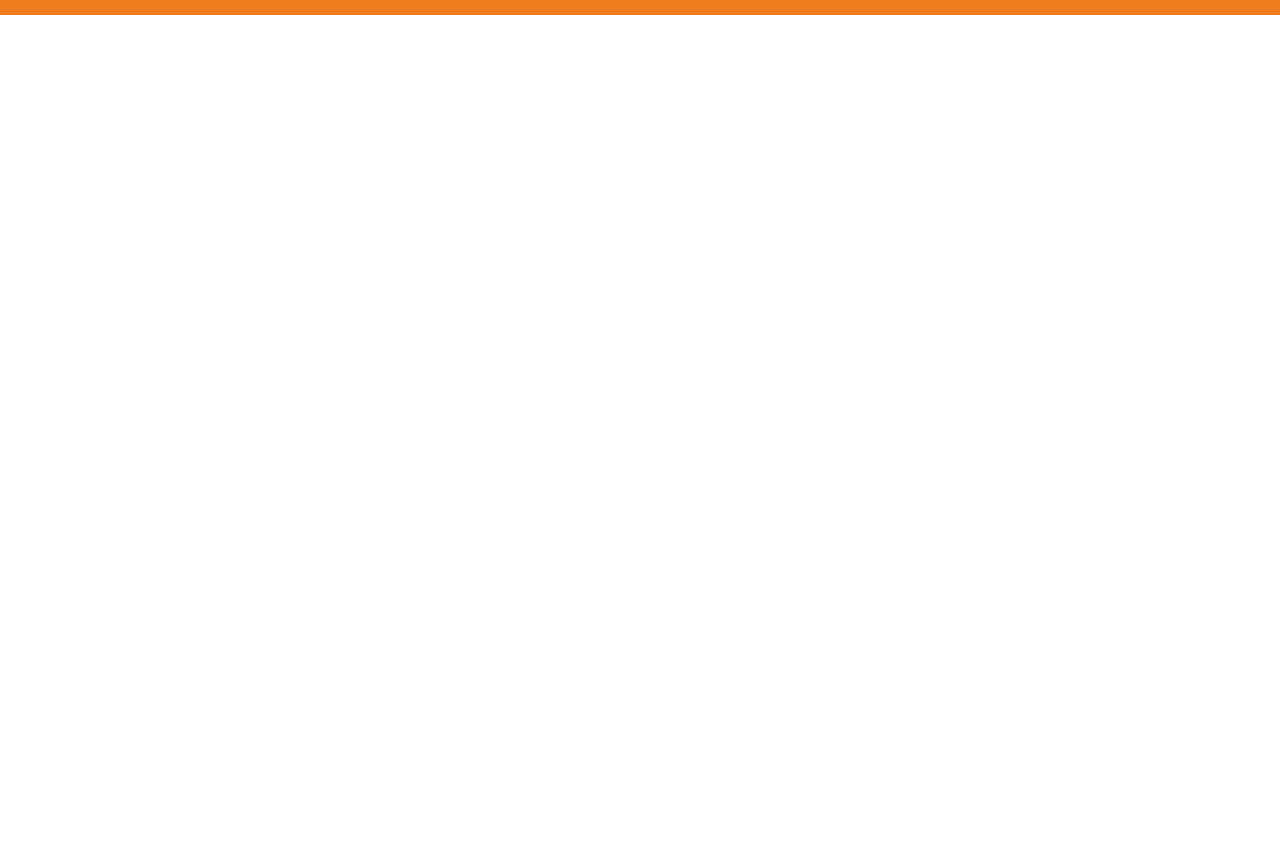
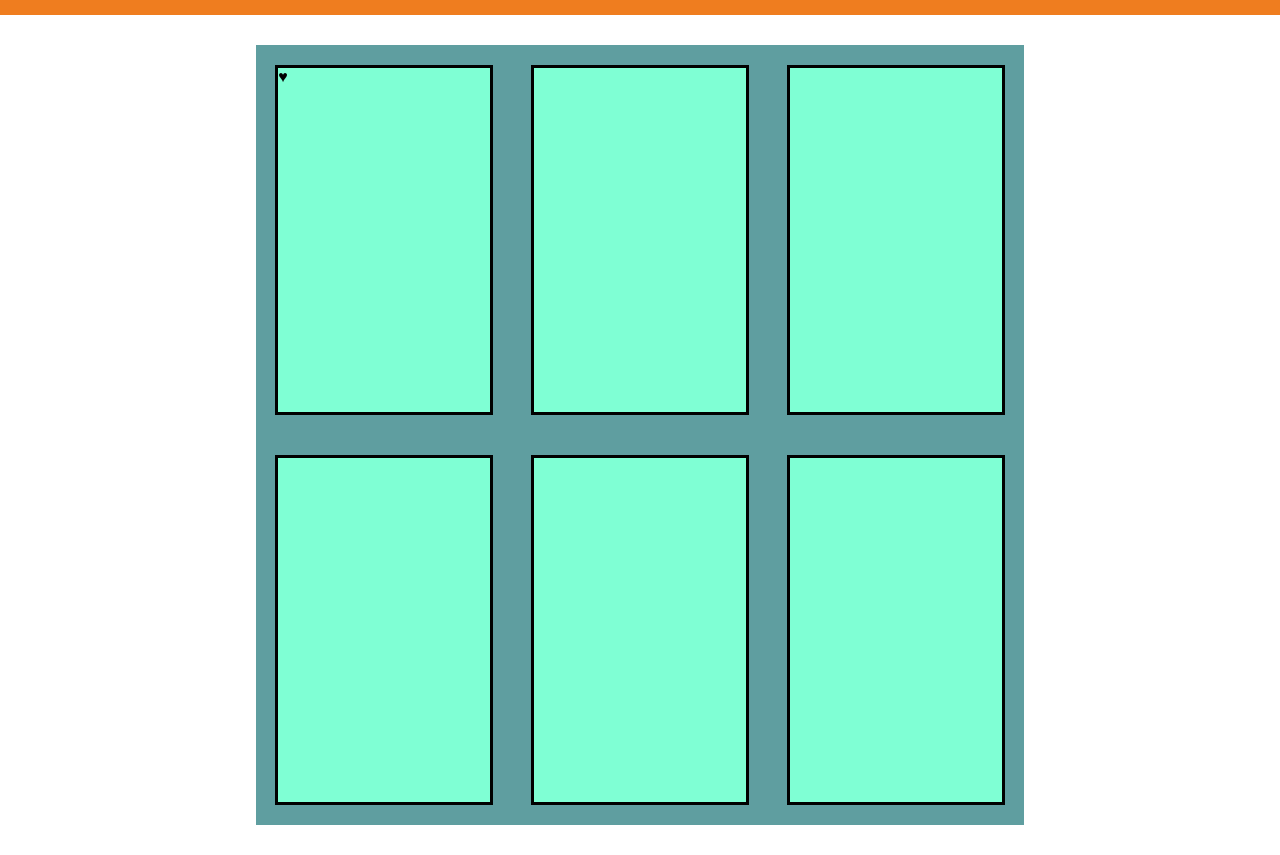
Before and after one commit to Serenajandra/html-css-boolando, a plain HTML site: page index.html in a window 1280 px wide. Shown: the part 45-900 px from the top of the page. Before the commit the page ends 800 px from the top, so only its background shows below. Drawn offline with Linux system fonts and the light colour scheme.

Commit message:
fatta grigli principale del main

```diff
--- a/css/style.css
+++ b/css/style.css
@@ -52,3 +52,28 @@ header{
         background-color:blue;
         height: 30px;
 }
+
+    /* MAIN */
+
+    .container{
+        display: flex;
+        margin: 30px auto;
+        width: 60%;
+        flex-wrap: wrap;
+        /* debug   */
+        background-color: cadetblue;
+        min-height: 500px;
+    }
+
+    .section{
+        width: calc(100% / 3 - 5%);
+        justify-items: space-between;
+
+        /* debug */
+        margin: 20px auto;
+        height: 350px;
+        background-color: aquamarine;
+        border-style: solid;
+        border-color: black;
+
+    }
--- a/index.html
+++ b/index.html
@@ -21,5 +21,24 @@
         <nav class="right nav-head">
         </nav>
     </header>
+    <!-- /header -->
+
+    <!-- main -->
+    <main>
+        <div class="container">
+            <div class="section">
+                <div class="heart"> &hearts;</div>
+                <div class= "red"></div>
+                <div class="green"></div>
+                <div class="description"> </div>
+            </div>
+            <div class="section"></div>
+            <div class="section"></div>
+            <div class="section"></div>
+            <div class="section"></div>
+            <div class="section"></div>
+        </div>
+
+    </main>
 </body>
 </html>
```
